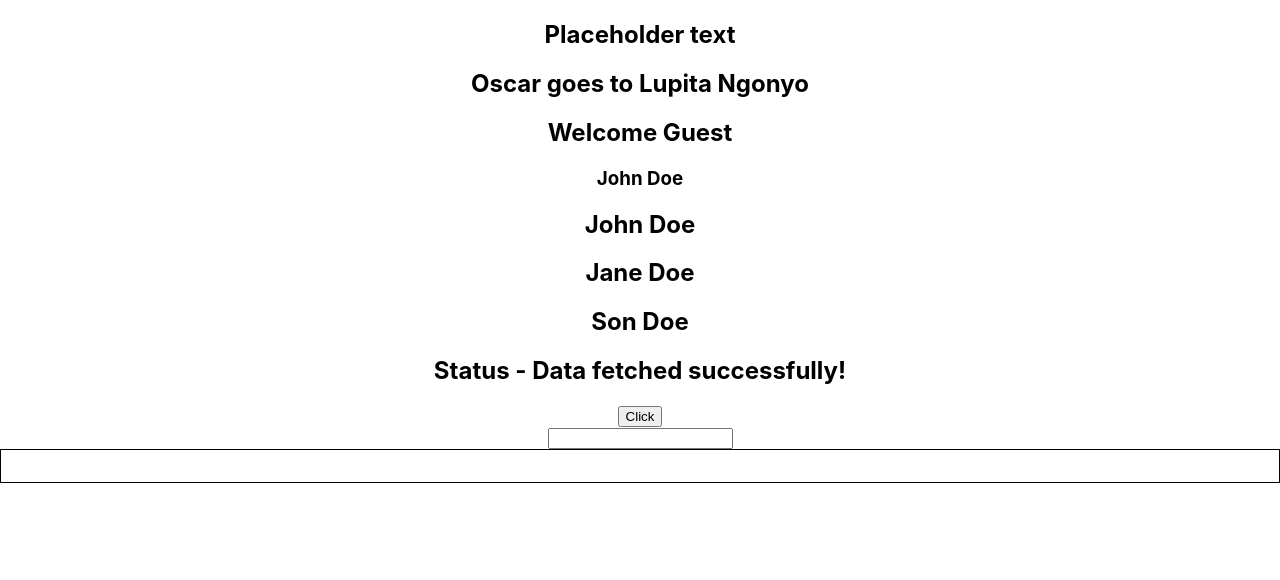
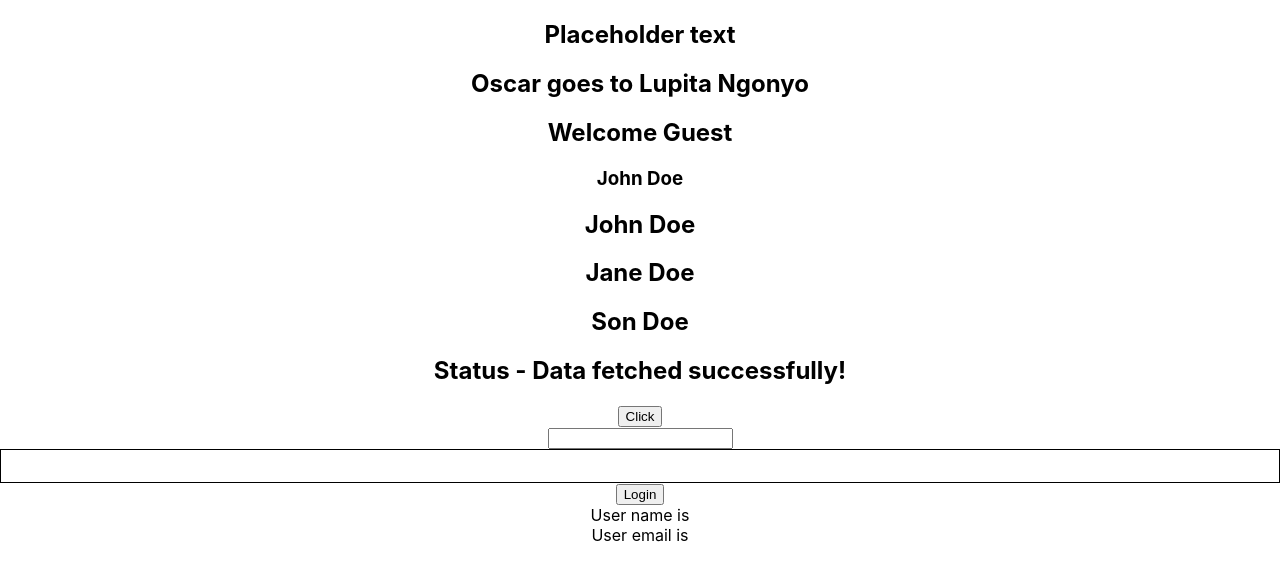
Before and after one commit to Jeremiah-Katumo/typescript-training, a React (Create React App) app: page / in a window 1280 px wide. Shown: the top 580 px of the page. Built offline with nearby package versions, Linux system fonts and the light colour scheme.

Commit message:
up to date

```diff
--- a/src/App.tsx
+++ b/src/App.tsx
@@ -9,6 +9,7 @@ import { Status } from './components/props/Status';
 import { Button } from './components/props/Button';
 import { Input } from './components/props/Input';
 import { Container } from 'react-bootstrap';
+import { User } from './components/state/User';
 
 function App() {
 
@@ -49,6 +50,7 @@ function App() {
       />
       <Input value='' handleChange={(event) => console.log(event)} />
       <Container style={{ border: '1px solid black', padding: '1rem' }} /> {/* You can add more styles as you please */}
+      <User />
     </div>
   );
 }
```
